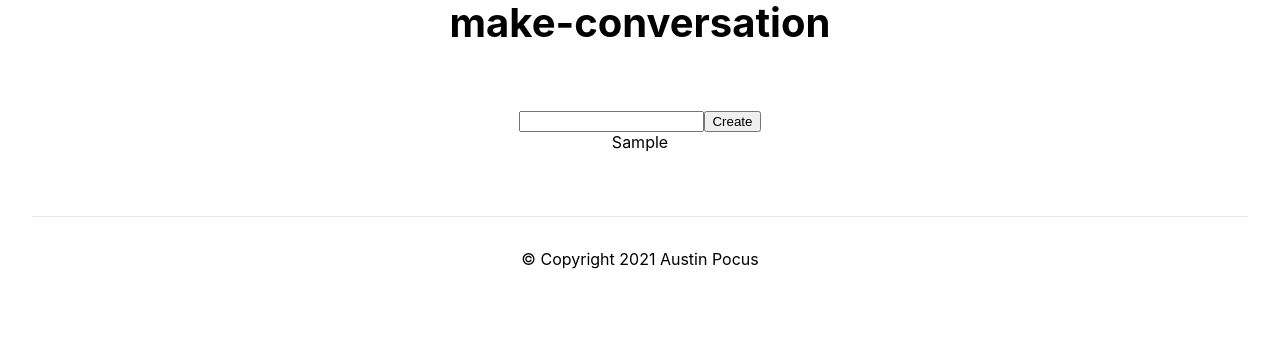
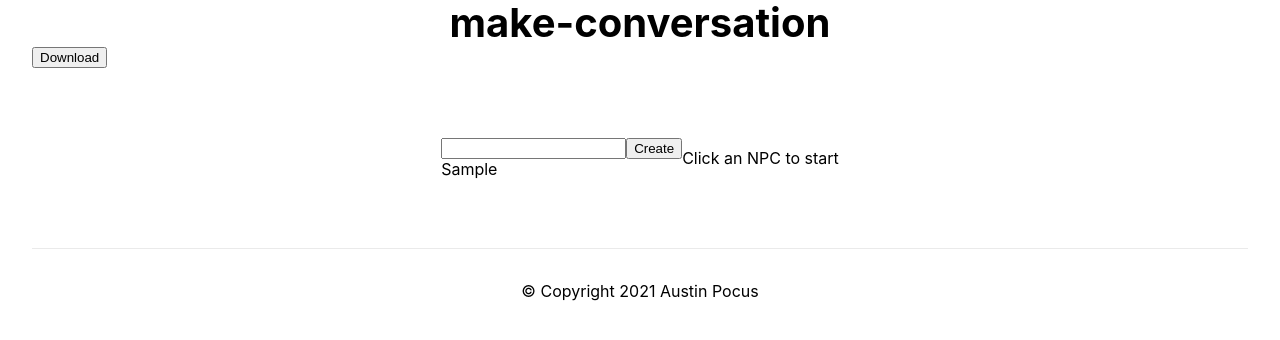
Before and after one commit to ajpocus/make-conversation, a Next.js app: page / in a window 1280 px wide. Both pictures are taken after typing "Sample" into the empty fields and a click on the button "Create". Shown: the top 340 px of the page. Built offline with nearby package versions, Linux system fonts and the light colour scheme.

Commit message:
ope better save state

```diff
--- /dev/null
+++ b/components/DialogueOption.js
@@ -0,0 +1,9 @@
+const DialogueOption = ({ optionName, option }) => {
+  return (
+    <div className={styles.dialogueOption}>
+      {optionName}
+    </div>
+  );
+};
+
+export default DialogueOption
--- /dev/null
+++ b/components/DialogueTree.js
@@ -0,0 +1,21 @@
+import DialogueOption from "~/components/DialogueOption"
+import useDialogue from "~/hooks/useDialogue"
+import styles from "~/styles/DialogueTree.module.css"
+
+const DialogueTree = ({ activeNPC }) => {
+  const { state, setState } = useDialogue();
+
+  return (
+    <div className={styles.dialogueTree}>
+      <h2 className={styles.activeNPC}>
+        {activeNPC}
+      </h2>
+
+      {Object.entries(state[activeNPC]).map(([optionName, option]) => (
+        <DialogueOption key={optionName} option={option} />
+      ))}
+    </div>
+  );
+};
+
+export default DialogueTree
--- a/pages/index.js
+++ b/pages/index.js
@@ -4,6 +4,7 @@ import Image from "next/image"
 
 import useDialogue from "~/hooks/useDialogue"
 import NPCForm from "~/components/NPCForm"
+import DialogueTree from "~/components/DialogueTree"
 import styles from "~/styles/Home.module.css"
 
 export default function Home() {
@@ -51,22 +52,35 @@ export default function Home() {
         <h1 className={styles.title}>
           make-conversation
         </h1>
+        <button className={styles.downloadBtn} onClick={makeLua}>Download</button>
       </header>
 
       <main className={styles.main}>
-        <NPCForm />
+        <div className={styles.npcs}>
+          <NPCForm />
+
+          <div className={styles.npcList}>
+            {
+              state && Object.keys(state).length ? (
+                Object.entries(state).map(([npcName, npc]) => (
+                  <div key={npcName} className={styles.npc} onClick={() => setActiveNPC(npcName)}>
+                    {npcName}
+                  </div>
+                ))
+              ) : (
+                <p>Create an NPC to continue</p>
+              )
+            }
+          </div>
+        </div>
 
         {
-          state && Object.keys(state).length ? (
-            <div className={styles.state}>
-              {Object.entries(state).map(([npcName, npc]) => (
-                <div key={npcName} className={styles.npc}>
-                  {npcName}
-                </div>
-              ))}
-            </div>
+          activeNPC ? (
+            <DialogueTree activeNPC={activeNPC} />
           ) : (
-            <div className={styles.empty}>Create an NPC to continue</div>
+            state && Object.keys(state).length && (
+              <p>Click an NPC to start</p>
+            ) || null
           )
         }
       </main>
--- /dev/null
+++ b/styles/DialogueTree.module.css
@@ -0,0 +1,3 @@
+.dialogueTree {
+  display: flex;
+}
--- a/styles/Home.module.css
+++ b/styles/Home.module.css
@@ -7,7 +7,6 @@
   padding: 4rem 0;
   flex: 1;
   display: flex;
-  flex-direction: column;
   justify-content: center;
   flex-grow: 1;
   align-items: center;
```
Also changed, not shown: constants/ResponseTypes.js (added, +12 -0 lines).
